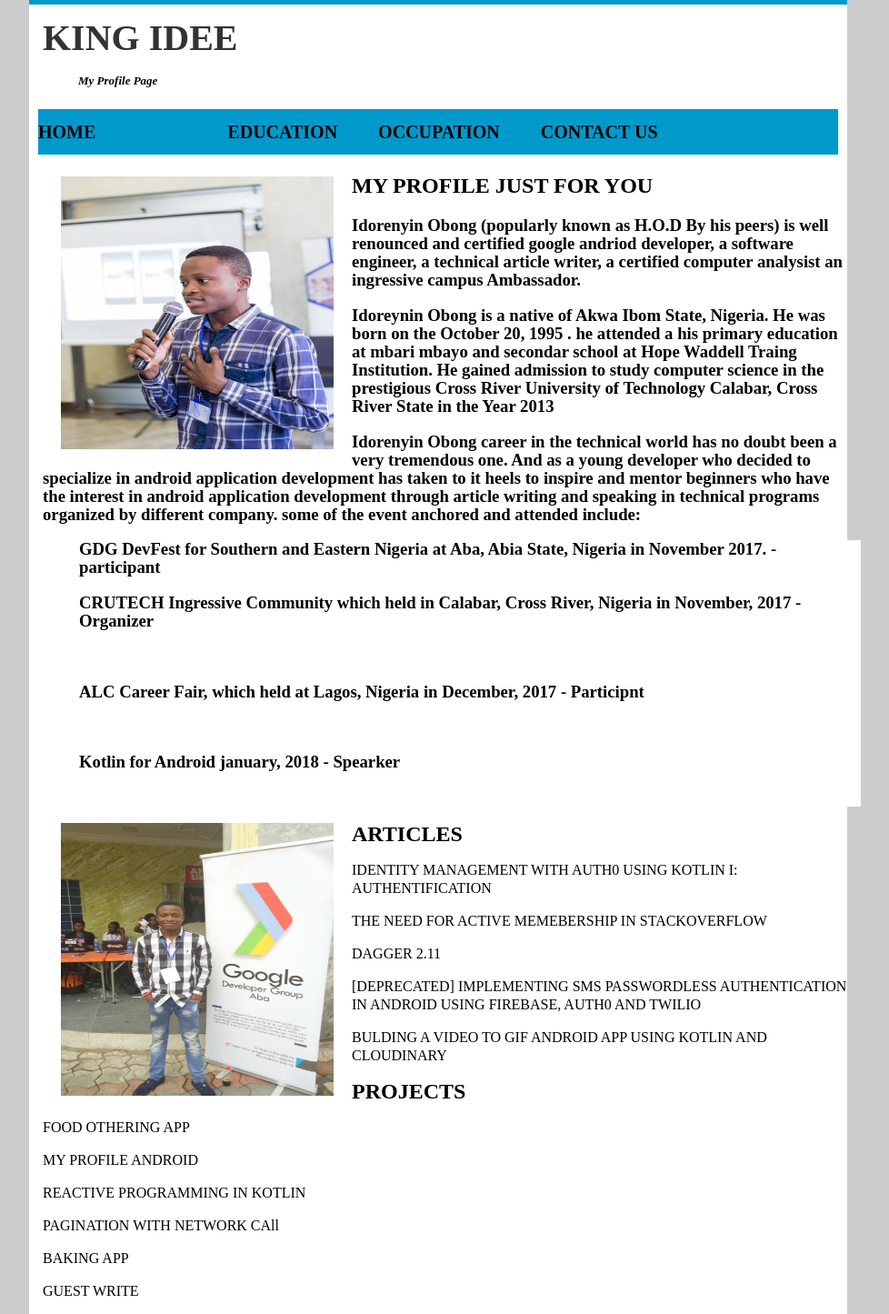
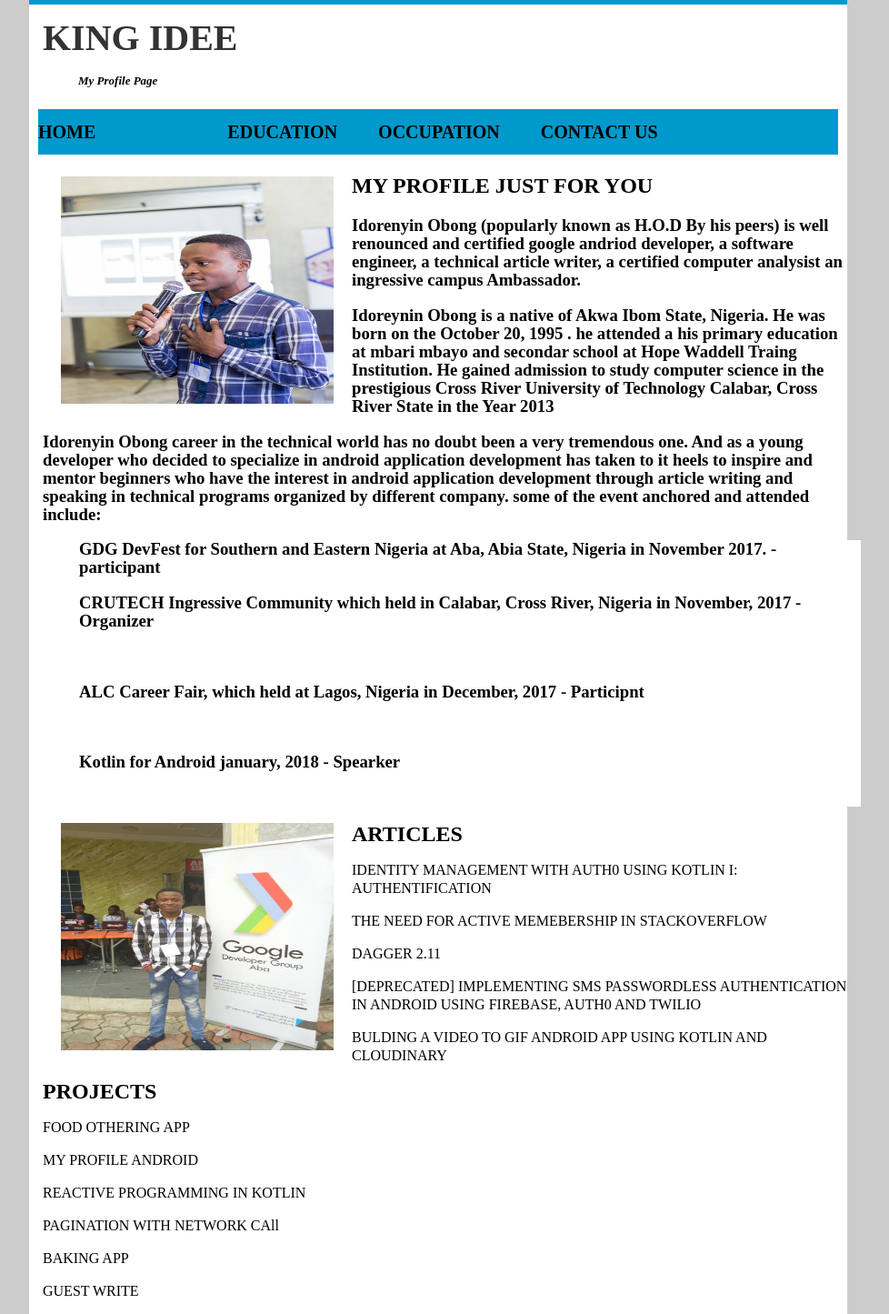
Before and after one commit to cyuket/idee, a PHP site: page /index.html in a window 1280 px wide. Shown: the top 1445 px of the page at 91% size, without its empty margins (158-1136 px from the left). Run offline with PHP 8.4, Linux system fonts and the light colour scheme.

Commit message:
idee profile

```diff
--- a/styling.css
+++ b/styling.css
@@ -67,7 +67,7 @@ li, a{
 }
 article img {
 	float: left;
-	height: 300px;
+	height: 250px;
 	width:300px;
 	margin-bottom: 20px;
 	margin-right: 20px;
```
